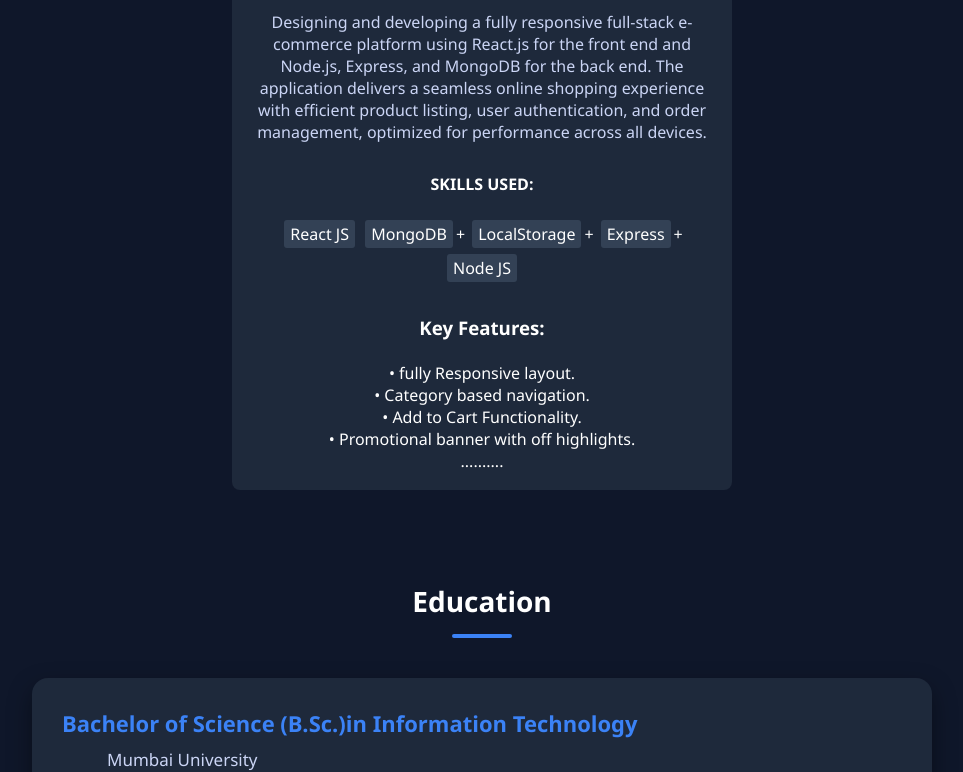
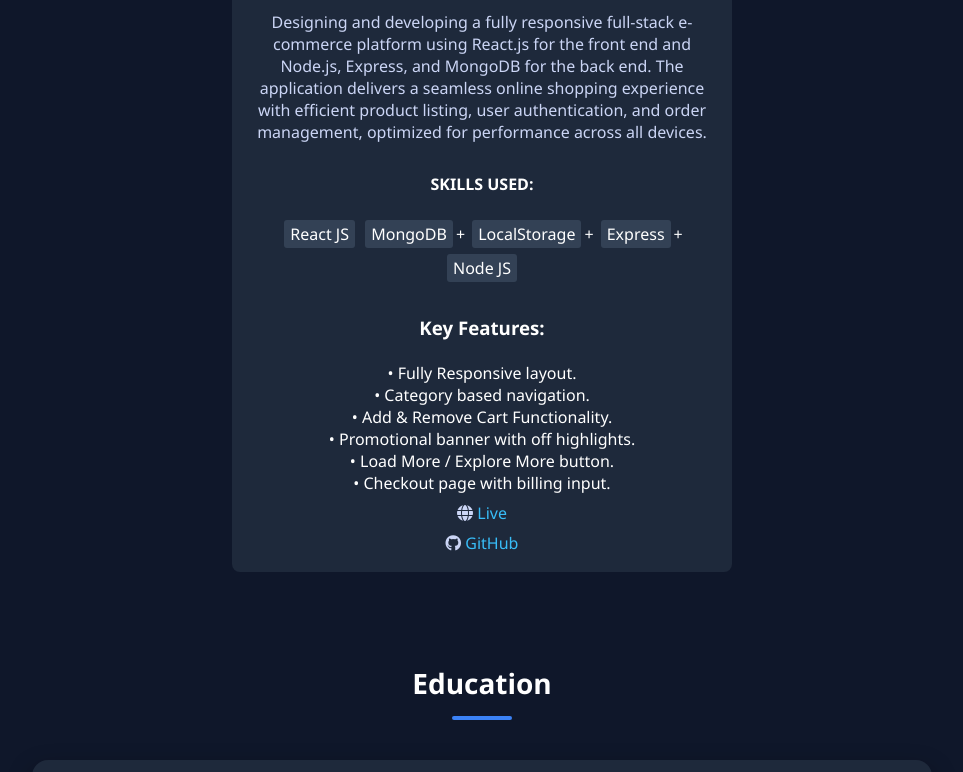
Before and after one commit to saaramukadam3/saaraportfolio, a plain HTML site: page index.html in a window 1280 px wide. Shown: the part 4875-5647 px from the top of the page, without its empty margins (158-1121 px from the left). Drawn offline with Linux system fonts and the light colour scheme.

Commit message:
index.html

```diff
--- a/index.html
+++ b/index.html
@@ -211,16 +211,15 @@
   </section>
 
       <h3>Key Features:</h3><br>
-              •	fully Responsive layout.<br>
+                •	Fully Responsive layout.<br>
               •	Category based navigation.<br>
-              •	Add to Cart Functionality.<br>
+              •	Add & Remove Cart Functionality.<br>
               •	Promotional banner with off highlights.<br>
-              ..........
+              • Load More / Explore More button.<br>
+              • Checkout page with billing input.<br>
+      <p><i class="fas fa-globe"></i>  <a href="https://react-shopper-store.netlify.app/" target="_blank">  Live</a><br></p>
+      <p><i class="fab fa-github"></i>  <a href="https://github.com/saaramukadam3/Shopper" target="_blank">  GitHub</a></p>
 
-
-
-      <!-- <p><i class="fas fa-globe"></i>  <a href="https://smdesserthouse.netlify.app/" target="_blank">  Live</a><br></p>
-      <p><i class="fab fa-github"></i>  <a href="https://github.com/saaramukadam3/Cakeshop-website" target="_blank">  GitHub</a></p> -->
     </div>
 
 <section id="education" class="education-section">
@@ -231,18 +230,18 @@
 
       <div class="edu-card">
         <h3>Bachelor of Science (B.Sc.)in Information Technology</h3>
-        <p class="edu-place">Mumbai University</p>
+        <p class="edu-place">Mumbai University</p><br>
         <span class="edu-year">2021 - 2024 | CGPI: 8.52 / 10 </span>
       </div>
-    </div>
-
+    </div>  <br>
+  <br>
       <h2>Certification</h2>
       <div class="underline"></div>
       <div class="education-container">
 
       <div class="edu-card">
         <h3>Full Stack Python Development</h3>
-        <p class="edu-place">IIHT-Kharghar | AIIITS</p>
+        <p class="edu-place">IIHT-Kharghar | AIIITS</p><br>
         <span class="edu-year">07/2024 - 04/2025</span>
       </div>
 
```
